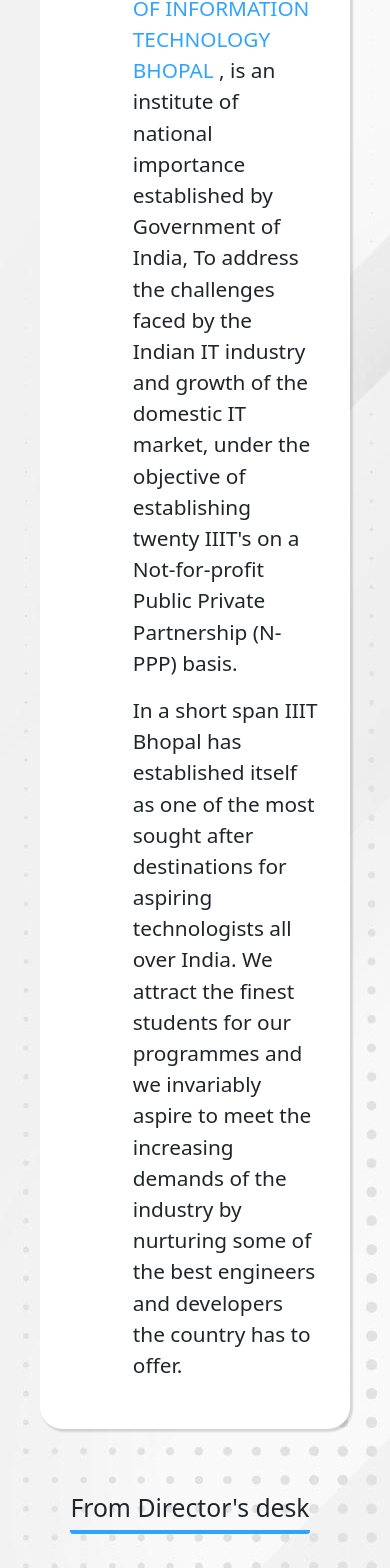
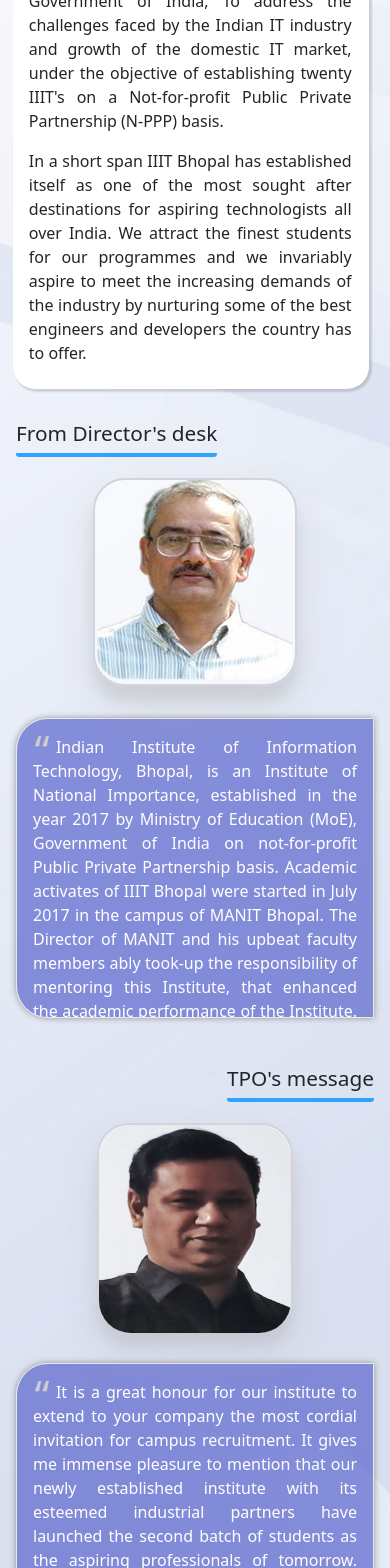
Before and after one commit to diviprakashpc/tnp-website, a React (Create React App) app: page / in a window 390 px wide. Shown: the part 1040-2608 px from the top of the page. Built offline with nearby package versions, Linux system fonts and the light colour scheme.

Commit message:
About Us completed

```diff
--- a/src/Components/About/About.css
+++ b/src/Components/About/About.css
@@ -1,13 +1,12 @@
 .about {
   padding-top: 4.5rem;
   padding-bottom: 4rem;
-  background-image: url("../../../public/images/image-1.jpg");
+  background-image: url("../../../public/images/image-3.jpg");
 }
 
 .aboutUs {
   background-color: #fff;
   margin: 2.5rem;
-  margin-top: 0;
   border-radius: 1.4rem;
   padding: 1.5rem 2rem 2rem 2rem;
   -webkit-box-shadow: rgba(0, 0, 0, 0.15) 1.95px 1.95px 1.96px 0.88px;
@@ -70,8 +69,13 @@
           box-shadow: rgba(175, 174, 174, 0.3) 0px 19px 38px, rgba(165, 161, 161, 0.22) 0px 15px 12px;
 }
 
+.director-desk .director-image > img {
+  border-radius: 2rem;
+}
+
 .director-desk .director-message {
-  background-color: #fff;
+  background-color: #606bcebb;
+  color: #fff;
   margin-top: 1rem;
   max-height: 400px;
   margin-right: 3rem;
@@ -138,7 +142,7 @@
 }
 
 .director-desk .director-name {
-  color: #9b9999;
+  color: #e6e3e3;
   text-align: end;
   font-weight: bold;
 }
@@ -188,8 +192,15 @@
           box-shadow: rgba(175, 174, 174, 0.3) 0px 19px 38px, rgba(165, 161, 161, 0.22) 0px 15px 12px;
 }
 
+.tpo-desk .tpo-image > img {
+  border-radius: 2rem;
+  width: 12rem;
+  height: 13rem;
+}
+
 .tpo-desk .tpo-message {
-  background-color: #fff;
+  background-color: #606bcebb;
+  color: #fff;
   margin-top: 1rem;
   max-height: 400px;
   margin-right: 3rem;
@@ -256,8 +267,109 @@
 }
 
 .tpo-desk .tpo-name {
-  color: #9b9999;
+  color: #e0dddd;
   text-align: end;
   font-weight: bold;
 }
+
+@media only screen and (max-width: 700px) {
+  .about {
+    padding-top: 1.5rem;
+    padding-bottom: 1.5rem;
+  }
+  .about .aboutUs {
+    margin: 1rem 1.3rem 0rem 0.8rem;
+    padding: 1.5rem 0.5rem 0.5rem 1rem;
+  }
+  .about .aboutUs > h2 {
+    margin-bottom: 1rem;
+    font-size: 1.3rem;
+  }
+  .about .aboutUs > p {
+    font-size: 1rem;
+    margin-left: 0rem;
+    padding-right: 0.6rem;
+    margin-top: 1.5rem;
+    text-align: justify;
+  }
+  .about .aboutUs > p > a {
+    color: #2FA4FF;
+    text-decoration: none;
+    text-transform: uppercase;
+  }
+  .director-desk {
+    margin: 2rem 1rem;
+  }
+  .director-desk h2 {
+    font-size: 1.3rem;
+  }
+  .director-desk .director-content {
+    display: -webkit-box;
+    display: -ms-flexbox;
+    display: flex;
+    margin-top: 2rem;
+    -webkit-box-orient: vertical;
+    -webkit-box-direction: normal;
+        -ms-flex-direction: column;
+            flex-direction: column;
+    -webkit-box-pack: center;
+        -ms-flex-pack: center;
+            justify-content: center;
+    -webkit-box-align: center;
+        -ms-flex-align: center;
+            align-items: center;
+  }
+  .director-desk .director-image {
+    margin: 0;
+  }
+  .director-desk .director-message {
+    margin-top: 2rem;
+    height: 300px;
+    width: 100%;
+    margin-right: 0;
+    font-size: 1rem;
+    text-align: justify;
+    padding: 1rem 1rem 0 1rem;
+  }
+  .director-desk .quote::before, .director-desk .quote::after {
+    font-size: 2.6rem;
+  }
+  .tpo-desk {
+    margin: 3rem 1rem 2rem 1rem;
+  }
+  .tpo-desk h2 {
+    font-size: 1.3rem;
+  }
+  .tpo-desk .tpo-content {
+    display: -webkit-box;
+    display: -ms-flexbox;
+    display: flex;
+    margin-top: 2rem;
+    -webkit-box-orient: vertical;
+    -webkit-box-direction: normal;
+        -ms-flex-direction: column;
+            flex-direction: column;
+    -webkit-box-pack: center;
+        -ms-flex-pack: center;
+            justify-content: center;
+    -webkit-box-align: center;
+        -ms-flex-align: center;
+            align-items: center;
+  }
+  .tpo-desk .tpo-image {
+    margin: 0;
+  }
+  .tpo-desk .tpo-message {
+    margin-top: 2rem;
+    height: 300px;
+    width: 100%;
+    margin-right: 0;
+    font-size: 1rem;
+    text-align: justify;
+    padding: 1rem 1rem 0 1rem;
+  }
+  .tpo-desk .quote::before, .tpo-desk .quote::after {
+    font-size: 2.6rem;
+  }
+}
 /*# sourceMappingURL=About.css.map */
--- a/src/Components/About/About.js
+++ b/src/Components/About/About.js
@@ -29,13 +29,11 @@
                 <h2><span>TPO's message</span></h2>
                 <div className='tpo-content'>
                     <div className='tpo-image'>
-                        <img src='images/directorImage.png' alt="TPO's image" ></img>
+                        <img src='images/tpoImage.jpeg' alt="TPO's image" ></img>
                     </div>
                     <div className='tpo-message'>
                         <p className='quote'>
-                            Indian Institute of Information Technology, Bhopal, is an Institute of National Importance, established in the year 2017 by Ministry of Education (MoE), Government of India on not-for-profit Public Private Partnership basis. Academic activates of IIIT Bhopal were started in July 2017 in the campus of MANIT Bhopal. The Director of MANIT and his upbeat faculty members ably took-up the responsibility of mentoring this Institute, that enhanced the academic performance of the Institute.
-                            Prof. N. S. Raghuwanshi, resumed the charge of Director IIIT Bhopal since the institute establishment and is currently on deputation from IIT Kharagpur, where he is a professor in the department of Agricultural and Food Engineering. He has over 25 years’ experience in research and teaching various aspects of Water Management, Information Technology Applications in Agriculture and climate change. He has developed several techniques, and research tools and web-based course material. He has made significant contribution in the area of irrigation system performance, evapotranspiration estimation techniques, hydrological modeling of agricultural watershed and development of educational and design software.
-                            Seven developed softwares are copyrighted and have received wide acceptance among different user agencies such as ICAR Institute, State Agriculture Universities and NGOs. He has published more than 110 papers in peer-reviewed journals. He has completed several research and consultancy projects funded by various national (ICAR, MOWR, DST, SAC, MHRD, ITRA, CMC, DFID) and international (EU, DST DAAD, Volkswagen Foundation) agencies. He has guided 12 PhDs and Currently, 6 PhD Scholars are working with him. He is the recipient of rotary International Fellowship, 1990-93; Fulbright-Nehru senior Research Fellowship, 2009-10, and Dr. P.S. Khankhoje memorial gold medal, 2011. He is currently serving in various national committees. He is a Fellow of Indian National Academy of Engineering (INAE, 2016) and also Fellow of National Academy of Agriculture Science (NAAS, 2016).
+                        It is a great honour for our institute to extend to your company the most cordial invitation for campus recruitment. It gives me immense pleasure to mention that our newly established institute with its esteemed industrial partners have launched the second batch of students as the aspiring professionals of tomorrow. This institute of national importance is recognised for its excellence in the technical arena. The excellent academic schema, in accordance with that of MANIT Bhopal, and the extra- curricular activities hone skills for the real world and the real challenges. The institute is very sincere for its hospitality and we strive to facilitate our recruiters with all necessities. In case we have adversity slipped somewhere, I offer my apologies in advance. I would solicit your company to kindly visit our beautiful campus and pick the candidate of your choice on any date convenient to both of us. Looking forward to building a win-win relationship.
                         </p>
                         <p className='tpo-name'>- Ajay Srivastav</p>
                     </div>
--- a/src/Components/About/About.scss
+++ b/src/Components/About/About.scss
@@ -39,12 +39,11 @@
 // background: linear-gradient(to right bottom, rgb(230, 226, 253), #f3f2f7); /* W3C, IE 10+/ Edge, Firefox 16+, Chrome 26+, Opera 12+, Safari 7+ */
 padding-top: 4.5rem;
 padding-bottom: 4rem;
-background-image: url("../../../public/images/image-1.jpg");
+background-image: url("../../../public/images/image-3.jpg");
 }
 .aboutUs{
     background-color: $bgcolor;
     margin: 2.5rem;
-    margin-top: 0;
     // padding: 2.5rem;
     border-radius: 1.4rem;
     padding: 1.5rem 2rem 2rem 2rem;
@@ -95,10 +94,14 @@
         border: 2px solid #d3d4db;
         border-radius: 2rem;
         box-shadow: rgba(175, 174, 174, 0.3) 0px 19px 38px, rgba(165, 161, 161, 0.22) 0px 15px 12px;
+        & > img{
+            border-radius: 2rem;
+
+            }
     }
     .director-message{
-    background-color: $bgcolor;
-
+    background-color: #606bcebb;
+        color: #fff;
         margin-top: 1rem;
         max-height: 400px;
         margin-right: 3rem;
@@ -138,7 +141,7 @@
         font-size: 3.3rem;
     }
     .director-name{
-        color: rgb(155, 153, 153);
+        color: rgb(230, 227, 227);
         text-align: end;
         font-weight: bold;
     }
@@ -168,15 +171,21 @@
         margin: 0rem 6rem 0 2rem;
         position: relative;
         height: 13rem;
+        // padding: 1rem;
         background-color: rgba(255, 255, 255, 0.6);
         border: 2px solid #d3d4db;
         border-radius: 2rem;
         box-shadow: rgba(175, 174, 174, 0.3) 0px 19px 38px, rgba(165, 161, 161, 0.22) 0px 15px 12px;
+        & > img{
+        border-radius: 2rem;
+        width: 12rem;
+        height: 13rem;
+        }
     }
 
     .tpo-message{
-    background-color: $bgcolor;
-
+    background-color: #606bcebb;
+        color: #fff;
         margin-top: 1rem;
         max-height: 400px;
         margin-right: 3rem;
@@ -216,8 +225,99 @@
         font-size: 3.3rem;
     }
     .tpo-name{
-        color: rgb(155, 153, 153);
+        color: rgb(224, 221, 221);
         text-align: end;
         font-weight: bold;
     }
 }
+
+
+@media only screen and (max-width:700px){
+    .about{
+        // display: flex;
+        // flex-direction: column;
+        // justify-content: center;
+        // align-items: center;
+        padding-top: 1.5rem;
+        padding-bottom: 1.5rem;
+        .aboutUs{
+            margin: 1rem 1.3rem 0rem 0.8rem;
+            padding: 1.5rem 0.5rem 0.5rem 1rem;
+            & > h2{
+                margin-bottom: 1rem;
+                font-size: 1.3rem;
+            }
+            & > p{
+                font-size: 1rem;
+                margin-left: 0rem;
+                padding-right: 0.6rem;
+                margin-top: 1.5rem;
+                text-align: justify;
+                & > a{
+                    color: #2FA4FF;
+                    text-decoration: none;
+                    text-transform: uppercase;
+                }
+
+            }
+        }
+    }
+    .director-desk{
+        margin: 2rem 1rem;
+        h2{
+            font-size: 1.3rem;
+        }
+        .director-content{
+            // background-color: $bgcolor;
+                display: flex;
+                margin-top: 2rem;
+                flex-direction: column;
+                justify-content: center;
+                align-items: center;
+        }
+        .director-image{
+            margin: 0;
+        }
+        .director-message{
+            margin-top: 2rem;
+            height: 300px;
+            width: 100%;
+            margin-right: 0;
+            font-size: 1rem;
+            text-align: justify;
+            padding: 1rem 1rem 0 1rem;
+        }
+        .quote::before, .quote::after{
+            font-size: 2.6rem;
+        }
+    }
+    .tpo-desk{
+        margin: 3rem 1rem 2rem 1rem;
+        h2{
+            font-size: 1.3rem;
+        }
+        .tpo-content{
+            // background-color: $bgcolor;
+                display: flex;
+                margin-top: 2rem;
+                flex-direction: column;
+                justify-content: center;
+                align-items: center;
+        }
+        .tpo-image{
+            margin: 0;
+        }
+        .tpo-message{
+            margin-top: 2rem;
+            height: 300px;
+            width: 100%;
+            margin-right: 0;
+            font-size: 1rem;
+            text-align: justify;
+            padding: 1rem 1rem 0 1rem;
+        }
+        .quote::before, .quote::after{
+            font-size: 2.6rem;
+        }
+    }
+}
--- a/src/index.css
+++ b/src/index.css
@@ -6,6 +6,9 @@
 *::before,*::after{
   box-sizing: inherit;
 }
+html{
+  min-width: 100%;
+}
 body{
   position: relative;
   scroll-behavior: smooth;
```
Also changed, not shown: public/images/tpoImage.jpeg (added), 1 other file (tests, documents, lock files or other folders).
